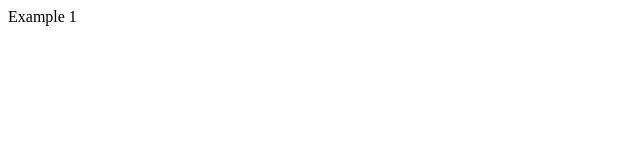
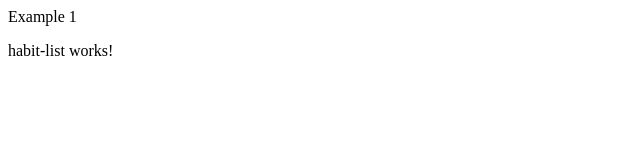
Before and after one commit to StephenLingham/angular-examples, an Angular app in the folder example1/: page / in a window 1280 px wide. Shown: the top 160 px of the page, without its empty margins (0-640 px from the left). Built offline with nearby package versions, Linux system fonts and the light colour scheme.

Commit message:
Added habit list component

```diff
--- a/example1/src/app/app.component.html
+++ b/example1/src/app/app.component.html
@@ -1 +1,2 @@
 {{title}}
+<app-habit-list></app-habit-list>
--- a/example1/src/app/app.module.ts
+++ b/example1/src/app/app.module.ts
@@ -2,10 +2,12 @@ import { NgModule } from '@angular/core';
 import { BrowserModule } from '@angular/platform-browser';
 
 import { AppComponent } from './app.component';
+import { HabitListComponent } from './habit-list/habit-list.component';
 
 @NgModule({
   declarations: [
-    AppComponent
+    AppComponent,
+    HabitListComponent
   ],
   imports: [
     BrowserModule
--- /dev/null
+++ b/example1/src/app/habit-list/habit-list.component.html
@@ -0,0 +1 @@
+<p>habit-list works!</p>
--- /dev/null
+++ b/example1/src/app/habit-list/habit-list.component.ts
@@ -0,0 +1,15 @@
+import { Component, OnInit } from '@angular/core';
+
+@Component({
+  selector: 'app-habit-list',
+  templateUrl: './habit-list.component.html',
+  styleUrls: ['./habit-list.component.css']
+})
+export class HabitListComponent implements OnInit {
+
+  constructor() { }
+
+  ngOnInit(): void {
+  }
+
+}
```
Also changed, not shown: example1/src/app/habit-list/habit-list.component.css (added), 1 other file (tests, documents, lock files or other folders).
